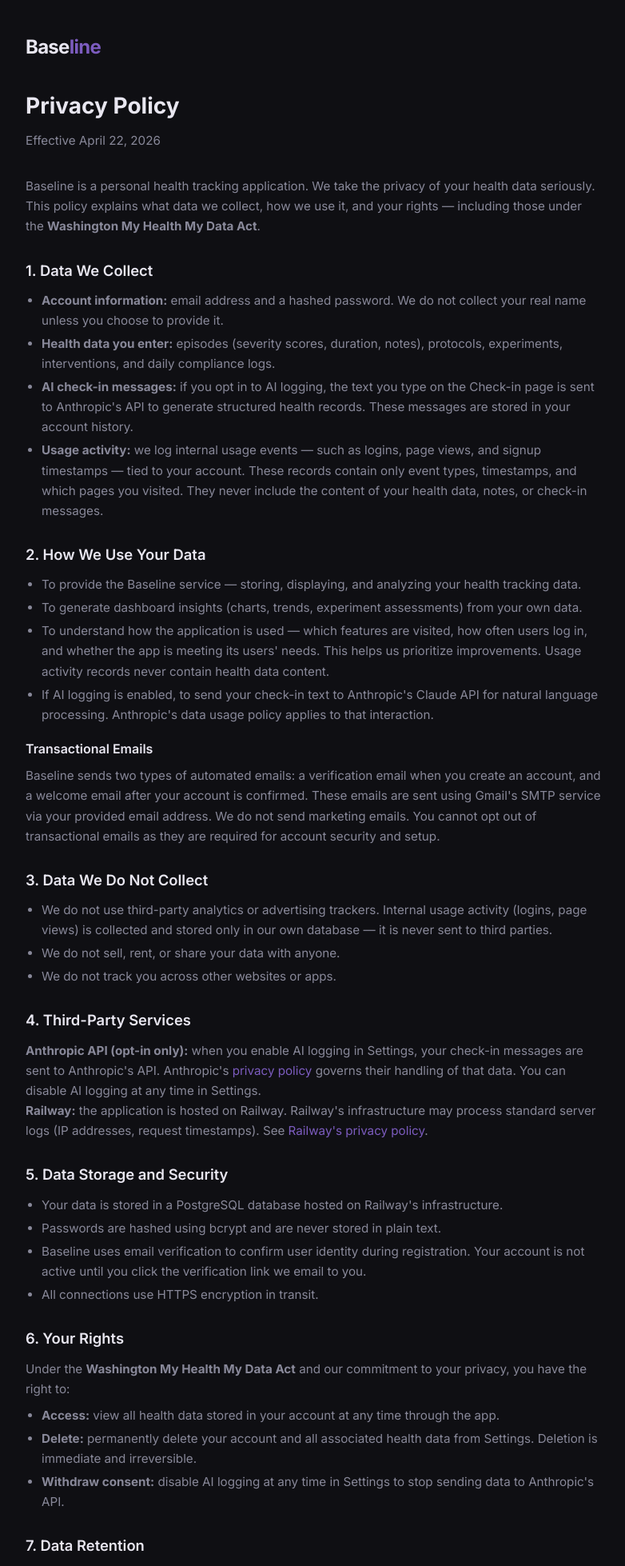
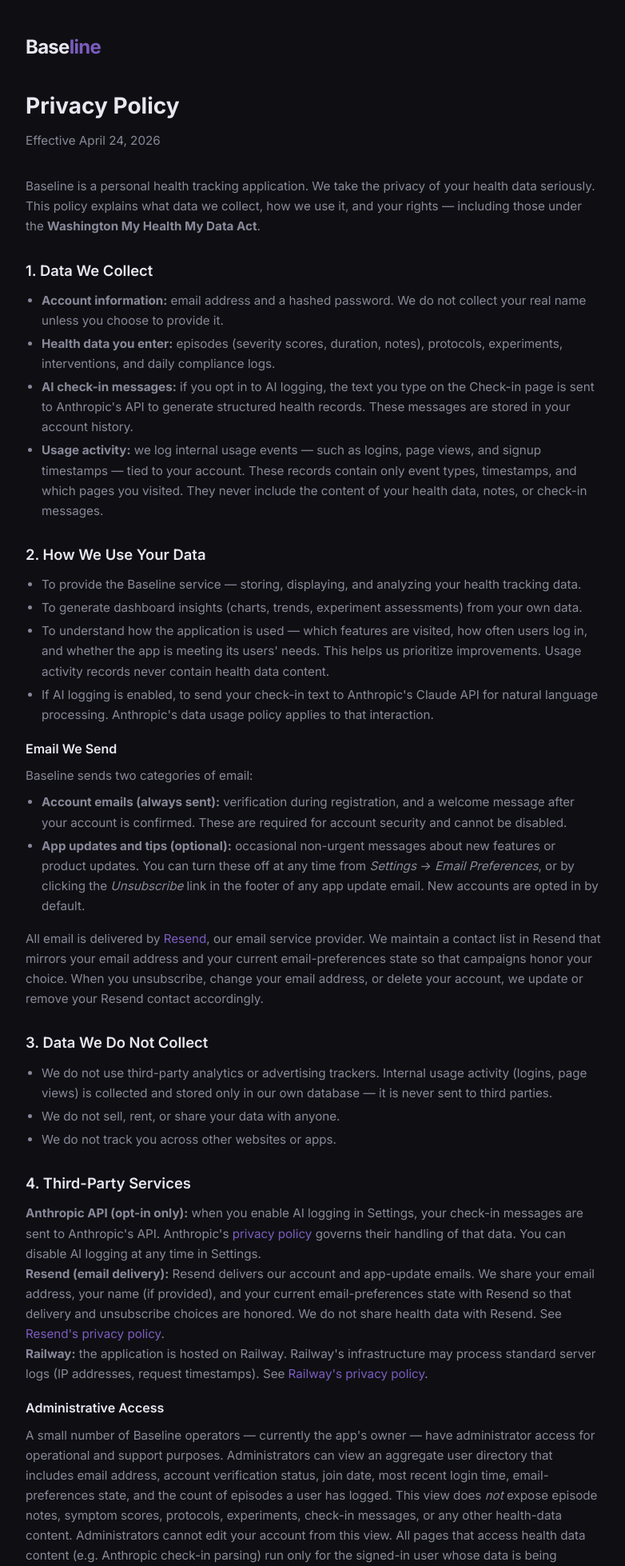
Before and after one commit to missydaniels-pm/baseline, a Flask app: page /privacy in a window 1280 px wide. Shown: the top 1958 px of the page at 80% size, without its empty margins (248-1030 px from the left). Run offline with Flask 3, Linux system fonts and the light colour scheme.

Commit message:
feat: email preferences, unsubscribe, and admin user view
Adds user-managed email opt-out and a read-only admin user directory
ahead of broader registration. Welcome emails now carry a stateless
HMAC-SHA256 unsubscribe link, the Resend audience is kept in sync with
each user's preference state, and admins get a /admin/users view with
basic engagement metadata. Privacy policy updated to disclose admin
access and Resend as the email processor.

Co-Authored-By: Claude Opus 4.7 (1M context) <noreply@anthropic.com>

```diff
--- a/app.py
+++ b/app.py
@@ -4,6 +4,8 @@ import re
 import random
 import secrets
 import hashlib
+import hmac
+import base64
 import resend
 from flask import Flask, render_template, request, redirect, url_for, flash, session
 from flask_bcrypt import Bcrypt
@@ -104,6 +106,105 @@ def load_verify_token(token, max_age=VERIFY_TOKEN_MAX_AGE):
         return None, 'expired'
     except BadSignature:
         return None, 'invalid'
+
+
+UNSUBSCRIBE_SALT = b'baseline-email-unsubscribe-v1'
+
+
+def _unsubscribe_mac(email):
+    key = app.config['SECRET_KEY']
+    key_bytes = key.encode('utf-8') if isinstance(key, str) else key
+    msg = UNSUBSCRIBE_SALT + b':' + email.lower().encode('utf-8')
+    return hmac.new(key_bytes, msg, hashlib.sha256).digest()
+
+
+def generate_unsubscribe_token(email):
+    """Stateless HMAC-SHA256 token that lets any email recipient unsubscribe.
+    No expiry: an old welcome email years later should still work. The email
+    payload is base64-encoded for URL safety, not encrypted — the security
+    property is authenticity (the HMAC), not confidentiality."""
+    digest = _unsubscribe_mac(email)
+    sig = base64.urlsafe_b64encode(digest).rstrip(b'=').decode('ascii')
+    payload = base64.urlsafe_b64encode(email.lower().encode('utf-8')).rstrip(b'=').decode('ascii')
+    return f'{payload}.{sig}'
+
+
+def load_unsubscribe_token(token):
+    """Return email on valid token, None otherwise. Constant-time compare."""
+    try:
+        # Base64url alphabet excludes '.', so the separator is unambiguous.
+        payload_b64, sig_b64 = token.split('.', 1)
+        pad_p = '=' * (-len(payload_b64) % 4)
+        pad_s = '=' * (-len(sig_b64) % 4)
+        email = base64.urlsafe_b64decode(payload_b64 + pad_p).decode('utf-8')
+        sig = base64.urlsafe_b64decode(sig_b64 + pad_s)
+    except (ValueError, UnicodeDecodeError, base64.binascii.Error):
+        return None
+    expected = _unsubscribe_mac(email)
+    if not hmac.compare_digest(sig, expected):
+        return None
+    return email
+
+
+# ---------------------------------------------------------------------------
+# Resend audience (contacts) sync — opt-in preference mirroring
+# ---------------------------------------------------------------------------
+# All operations are best-effort: fail silently when RESEND_AUDIENCE_ID is
+# unset (local dev) and log-and-swallow any API error so user-facing flows
+# (verify, unsubscribe, delete-account) are never blocked by a Resend issue.
+
+def _resend_audience_configured():
+    if not os.environ.get('RESEND_API_KEY') or not os.environ.get('RESEND_AUDIENCE_ID'):
+        return None
+    resend.api_key = os.environ['RESEND_API_KEY']
+    return os.environ['RESEND_AUDIENCE_ID']
+
+
+def resend_contact_upsert(email, unsubscribed=False):
+    """Add or update a contact in the Resend audience."""
+    audience_id = _resend_audience_configured()
+    if not audience_id:
+        return
+    try:
+        resend.Contacts.create({
+            'audience_id': audience_id,
+            'email': email,
+            'unsubscribed': bool(unsubscribed),
+        })
+    except Exception as e:
+        # The SDK raises generically on any non-2xx response (including the 422
+        # Resend returns for duplicate email), so we can't cheaply distinguish
+        # "already exists" from other failures. Fall through to update — if the
+        # underlying error is transient/auth, update will also fail and get
+        # swallowed. update() accepts email as the contact identifier in the
+        # SDK, so this is a valid upsert path.
+        try:
+            resend.Contacts.update({
+                'audience_id': audience_id,
+                'email': email,
+                'unsubscribed': bool(unsubscribed),
+            })
+        except Exception as e2:
+            if os.environ.get('DATABASE_URL'):
+                app.logger.warning(
+                    'resend_contact_upsert failed: %s: %s (email=%s)',
+                    type(e2).__name__, e2, email,
+                )
+
+
+def resend_contact_delete(email):
+    """Remove a contact from the Resend audience."""
+    audience_id = _resend_audience_configured()
+    if not audience_id:
+        return
+    try:
+        resend.Contacts.remove(audience_id=audience_id, email=email)
+    except Exception as e:
+        if os.environ.get('DATABASE_URL'):
+            app.logger.warning(
+                'resend_contact_delete failed: %s: %s (email=%s)',
+                type(e).__name__, e, email,
+            )
 
 
 MAIL_FROM = 'Baseline <hello@mybaselineapp.com>'
@@ -184,6 +285,7 @@ def send_welcome_email(user_email, user_name):
     Fails silently — never blocks registration. user_name is accepted for
     API stability but no longer rendered (greeting is now brand-focused)."""
     app_url = os.environ.get('APP_URL', 'https://baseline-health.up.railway.app')
+    unsubscribe_url = f"{app_url.rstrip('/')}/unsubscribe/{generate_unsubscribe_token(user_email)}"
 
     plain = f"""Welcome to Baseline
 
@@ -209,6 +311,11 @@ Visit the Help page for a full guide: {app_url}/help
 Questions or feedback? Reply to this email or reach out at baselinehealthapp@gmail.com.
 
 — The Baseline Team
+
+---
+You're receiving this because you have a Baseline account.
+Unsubscribe from app updates: {unsubscribe_url}
+{app_url}
 """
 
     html = f"""<!DOCTYPE html>
@@ -246,8 +353,13 @@ Questions or feedback? Reply to this email or reach out at baselinehealthapp@gma
   <h2 style="font-size:15px; font-weight:600; color:#1a1a2e; margin:0 0 8px;">Need help?</h2>
   <p style="font-size:14px; color:#666666; line-height:1.7; margin:0 0 20px;">Visit the <a href="{app_url}/help" style="color:#7c3aed; text-decoration:none;">Help page</a> for a full guide including a check-in tutorial. Questions or feedback? Reply to this email or reach out at <a href="mailto:baselinehealthapp@gmail.com" style="color:#7c3aed; text-decoration:none;">baselinehealthapp@gmail.com</a>.</p>
 
-  <div style="border-top:1px solid #ececee; padding-top:16px; margin-top:8px; font-size:12px; color:#666666;">
-    You're receiving this because you created a Baseline account. <a href="{app_url}/privacy" style="color:#7c3aed; text-decoration:none;">Privacy Policy</a>
+  <div style="border-top:1px solid #ececee; padding-top:16px; margin-top:8px; font-size:12px; color:#666666; line-height:1.7;">
+    You're receiving this because you have a Baseline account.<br>
+    <a href="{unsubscribe_url}" style="color:#7c3aed; text-decoration:none;">Unsubscribe</a>
+    &nbsp;|&nbsp;
+    <a href="{app_url}" style="color:#7c3aed; text-decoration:none;">mybaselineapp.com</a>
+    &nbsp;|&nbsp;
+    <a href="{app_url}/privacy" style="color:#7c3aed; text-decoration:none;">Privacy Policy</a>
   </div>
 </td></tr>
 </table>
@@ -279,6 +391,7 @@ def run_migrations():
         ('users',                 'has_seen_tour',             'ALTER TABLE users ADD COLUMN has_seen_tour BOOLEAN NOT NULL DEFAULT FALSE'),
         ('users',                 'verified_at',               'ALTER TABLE users ADD COLUMN verified_at TIMESTAMP'),
         ('users',                 'is_admin',                  'ALTER TABLE users ADD COLUMN is_admin BOOLEAN NOT NULL DEFAULT FALSE'),
+        ('users',                 'email_updates_enabled',     'ALTER TABLE users ADD COLUMN email_updates_enabled BOOLEAN NOT NULL DEFAULT TRUE'),
     ]
 
     # Widen symptoms.name from varchar(100) to varchar(200) on PostgreSQL
@@ -499,7 +612,7 @@ def get_active_experiment(user_id):
 # Authentication gate + onboarding gate
 # ---------------------------------------------------------------------------
 
-PUBLIC_ENDPOINTS = {'login', 'register', 'static', 'dev_bootstrap', 'serve_sw', 'offline', 'privacy', 'verify_email', 'resend_verification', 'verify_sent'}
+PUBLIC_ENDPOINTS = {'login', 'register', 'static', 'dev_bootstrap', 'serve_sw', 'offline', 'privacy', 'verify_email', 'resend_verification', 'verify_sent', 'unsubscribe'}
 
 @app.context_processor
 def inject_onboarding_state():
@@ -510,7 +623,7 @@ def inject_onboarding_state():
     }
 
 
-SKIP_TRACKING = {'static', 'serve_sw', 'admin_analytics', 'offline'}
+SKIP_TRACKING = {'static', 'serve_sw', 'admin_analytics', 'admin_users', 'offline'}
 
 
 @app.before_request
@@ -694,6 +807,7 @@ def verify_email(token):
         return render_template('verify_result.html', status='error', email=None), 500
 
     send_welcome_email(user.email, user.name)
+    resend_contact_upsert(user.email, unsubscribed=not user.email_updates_enabled)
 
     session.clear()
     session['user_id'] = user.id
@@ -730,6 +844,31 @@ def logout():
     return redirect(url_for('login'))
 
 
+@app.route('/unsubscribe/<token>')
+@limiter.limit('30 per hour')
+def unsubscribe(token):
+    """One-click unsubscribe from non-transactional email. Publicly accessible."""
+    email = load_unsubscribe_token(token)
+    if not email:
+        return render_template('unsubscribe.html', status='invalid'), 400
+
+    user = User.query.filter_by(email=email).first()
+    if not user:
+        # Generic error — don't reveal whether the address is known.
+        return render_template('unsubscribe.html', status='invalid'), 400
+
+    if user.email_updates_enabled:
+        try:
+            user.email_updates_enabled = False
+            db.session.commit()
+        except Exception:
+            db.session.rollback()
+            return render_template('unsubscribe.html', status='error'), 500
+
+    resend_contact_upsert(user.email, unsubscribed=True)
+    return render_template('unsubscribe.html', status='success')
+
+
 # ---------------------------------------------------------------------------
 # Onboarding wizard
 # ---------------------------------------------------------------------------
@@ -854,8 +993,27 @@ def settings():
         flash('Settings saved.', 'success')
         return redirect(url_for('settings'))
 
-    api_key_set = bool(os.environ.get('ANTHROPIC_API_KEY'))
-    return render_template('settings.html', user=user, api_key_set=api_key_set)
+    return render_template('settings.html', user=user)
+
+
+@app.route('/settings/email-preferences', methods=['POST'])
+def email_preferences():
+    user = get_user()
+    if not user:
+        return redirect(url_for('login'))
+    enabled = ('email_updates' in request.form)
+    try:
+        user.email_updates_enabled = enabled
+        db.session.commit()
+    except Exception:
+        db.session.rollback()
+        flash("Couldn't save your preferences. Please try again.", 'error')
+        return redirect(url_for('settings'))
+    # Mirror preference to Resend audience so campaigns honor it.
+    if user.email:
+        resend_contact_upsert(user.email, unsubscribed=not enabled)
+    flash('Email preferences saved.', 'success')
+    return redirect(url_for('settings'))
 
 
 @app.route('/settings/email', methods=['POST'])
@@ -871,8 +1029,14 @@ def change_email():
     elif User.query.filter(User.email == new_email, User.id != user.id).first():
         flash('That email is already in use.', 'error')
     else:
+        old_email = user.email
         user.email = new_email
         db.session.commit()
+        # Keep Resend audience in sync: remove the old contact, add the new
+        # one carrying the user's current email-updates preference.
+        if old_email:
+            resend_contact_delete(old_email)
+        resend_contact_upsert(new_email, unsubscribed=not user.email_updates_enabled)
         flash('Email updated.', 'success')
 
     return redirect(url_for('settings'))
@@ -916,6 +1080,11 @@ def delete_account():
         return redirect(url_for('settings'))
 
     user_id = user.id
+    user_email = user.email
+
+    # Remove from Resend audience before DB delete so we still have the email.
+    if user_email:
+        resend_contact_delete(user_email)
 
     # Delete in FK-safe order
     episode_ids = db.session.query(Episode.id).filter_by(user_id=user_id)
@@ -1089,6 +1258,52 @@ def admin_analytics():
         retention=retention,
         now=datetime.utcnow(),
     )
+
+
+@app.route('/admin/users')
+def admin_users():
+    """Read-only admin table of all users. Guarded by is_admin."""
+    from sqlalchemy import func
+
+    user = get_user()
+    if not user or not user.is_admin:
+        app.logger.warning(
+            'Unauthorized /admin/users access by user_id=%s',
+            user.id if user else None,
+        )
+        return redirect(url_for('index'))
+
+    # Last-login per user: latest UserActivity row of type 'login'
+    last_login_rows = (
+        db.session.query(
+            UserActivity.user_id,
+            func.max(UserActivity.created_at).label('last_login'),
+        )
+        .filter(UserActivity.event_type == 'login')
+        .group_by(UserActivity.user_id)
+        .all()
+    )
+    last_login_by_user = {uid: ts for uid, ts in last_login_rows}
+
+    # Episode count per user
+    episode_count_rows = (
+        db.session.query(Episode.user_id, func.count(Episode.id))
+        .group_by(Episode.user_id)
+        .all()
+    )
+    episode_count_by_user = {uid: n for uid, n in episode_count_rows}
+
+    users = User.query.order_by(User.created_at.desc()).all()
+    rows = [{
+        'email': u.email or '—',
+        'verified': u.verified_at is not None,
+        'joined': u.created_at,
+        'last_login': last_login_by_user.get(u.id),
+        'email_updates_enabled': u.email_updates_enabled,
+        'episode_count': episode_count_by_user.get(u.id, 0),
+    } for u in users]
+
+    return render_template('admin_users.html', rows=rows, now=datetime.utcnow())
 
 
 # ---------------------------------------------------------------------------
--- a/database.py
+++ b/database.py
@@ -21,6 +21,7 @@ class User(db.Model):
     has_seen_tour = db.Column(db.Boolean, default=False, nullable=False)
     verified_at = db.Column(db.DateTime, nullable=True)
     is_admin = db.Column(db.Boolean, default=False, nullable=False)
+    email_updates_enabled = db.Column(db.Boolean, default=True, nullable=False)
 
     episodes = db.relationship('Episode', backref='user', lazy=True, cascade='all, delete-orphan')
     protocols = db.relationship('Protocol', backref='user', lazy=True, cascade='all, delete-orphan')
--- a/templates/privacy.html
+++ b/templates/privacy.html
@@ -69,7 +69,7 @@
   <div class="privacy-container">
     <div class="privacy-brand">Base<span>line</span></div>
     <h1>Privacy Policy</h1>
-    <p class="privacy-effective">Effective April 22, 2026</p>
+    <p class="privacy-effective">Effective April 24, 2026</p>
 
     <p>
       Baseline is a personal health tracking application. We take the privacy of your health data
@@ -93,12 +93,29 @@
       <li>If AI logging is enabled, to send your check-in text to Anthropic's Claude API for natural language processing. Anthropic's data usage policy applies to that interaction.</li>
     </ul>
 
-    <h3 style="font-size:1rem;font-weight:600;margin-top:18px;margin-bottom:8px;color:var(--text);">Transactional Emails</h3>
+    <h3 style="font-size:1rem;font-weight:600;margin-top:18px;margin-bottom:8px;color:var(--text);">Email We Send</h3>
     <p>
-      Baseline sends two types of automated emails: a verification email when you create an account,
-      and a welcome email after your account is confirmed. These emails are sent using Gmail's SMTP
-      service via your provided email address. We do not send marketing emails. You cannot opt out
-      of transactional emails as they are required for account security and setup.
+      Baseline sends two categories of email:
+    </p>
+    <ul>
+      <li>
+        <strong>Account emails (always sent):</strong> verification during registration, and a
+        welcome message after your account is confirmed. These are required for account security
+        and cannot be disabled.
+      </li>
+      <li>
+        <strong>App updates and tips (optional):</strong> occasional non-urgent messages about new
+        features or product updates. You can turn these off at any time from
+        <em>Settings &rarr; Email Preferences</em>, or by clicking the <em>Unsubscribe</em> link in
+        the footer of any app update email. New accounts are opted in by default.
+      </li>
+    </ul>
+    <p>
+      All email is delivered by <a href="https://resend.com/legal/privacy-policy" target="_blank" rel="noopener">Resend</a>,
+      our email service provider. We maintain a contact list in Resend that mirrors your email
+      address and your current email-preferences state so that campaigns honor your choice. When
+      you unsubscribe, change your email address, or delete your account, we update or remove your
+      Resend contact accordingly.
     </p>
 
     <h2>3. Data We Do Not Collect</h2>
@@ -116,9 +133,28 @@
       governs their handling of that data. You can disable AI logging at any time in Settings.
     </p>
     <p>
+      <strong>Resend (email delivery):</strong> Resend delivers our account and app-update emails.
+      We share your email address, your name (if provided), and your current email-preferences
+      state with Resend so that delivery and unsubscribe choices are honored. We do not share
+      health data with Resend. See
+      <a href="https://resend.com/legal/privacy-policy" target="_blank" rel="noopener">Resend's privacy policy</a>.
+    </p>
+    <p>
       <strong>Railway:</strong> the application is hosted on Railway. Railway's infrastructure
       may process standard server logs (IP addresses, request timestamps). See
       <a href="https://railway.app/legal/privacy" target="_blank" rel="noopener">Railway's privacy policy</a>.
+    </p>
+
+    <h3 style="font-size:1rem;font-weight:600;margin-top:18px;margin-bottom:8px;color:var(--text);">Administrative Access</h3>
+    <p>
+      A small number of Baseline operators — currently the app's owner — have administrator
+      access for operational and support purposes. Administrators can view an aggregate user
+      directory that includes email address, account verification status, join date, most recent
+      login time, email-preferences state, and the count of episodes a user has logged. This view
+      does <em>not</em> expose episode notes, symptom scores, protocols, experiments, check-in
+      messages, or any other health-data content. Administrators cannot edit your account from
+      this view. All pages that access health data content (e.g. Anthropic check-in parsing) run
+      only for the signed-in user whose data is being processed.
     </p>
 
     <h2>5. Data Storage and Security</h2>
@@ -135,6 +171,7 @@
       <li><strong>Access:</strong> view all health data stored in your account at any time through the app.</li>
       <li><strong>Delete:</strong> permanently delete your account and all associated health data from Settings. Deletion is immediate and irreversible.</li>
       <li><strong>Withdraw consent:</strong> disable AI logging at any time in Settings to stop sending data to Anthropic's API.</li>
+      <li><strong>Manage email:</strong> opt out of app-update emails at any time via <em>Settings &rarr; Email Preferences</em> or the <em>Unsubscribe</em> link in any such email.</li>
     </ul>
 
     <h2>7. Data Retention</h2>
```
Also changed, not shown: Baseline Files/BACKLOG.md (+20 -2 lines), Baseline Files/TECHNICAL_README.md (+9 -4 lines), CLAUDE.md (+7 -2 lines), templates/admin_users.html (added, +72 -0 lines), templates/settings.html (+50 -18 lines), templates/unsubscribe.html (added, +53 -0 lines).
